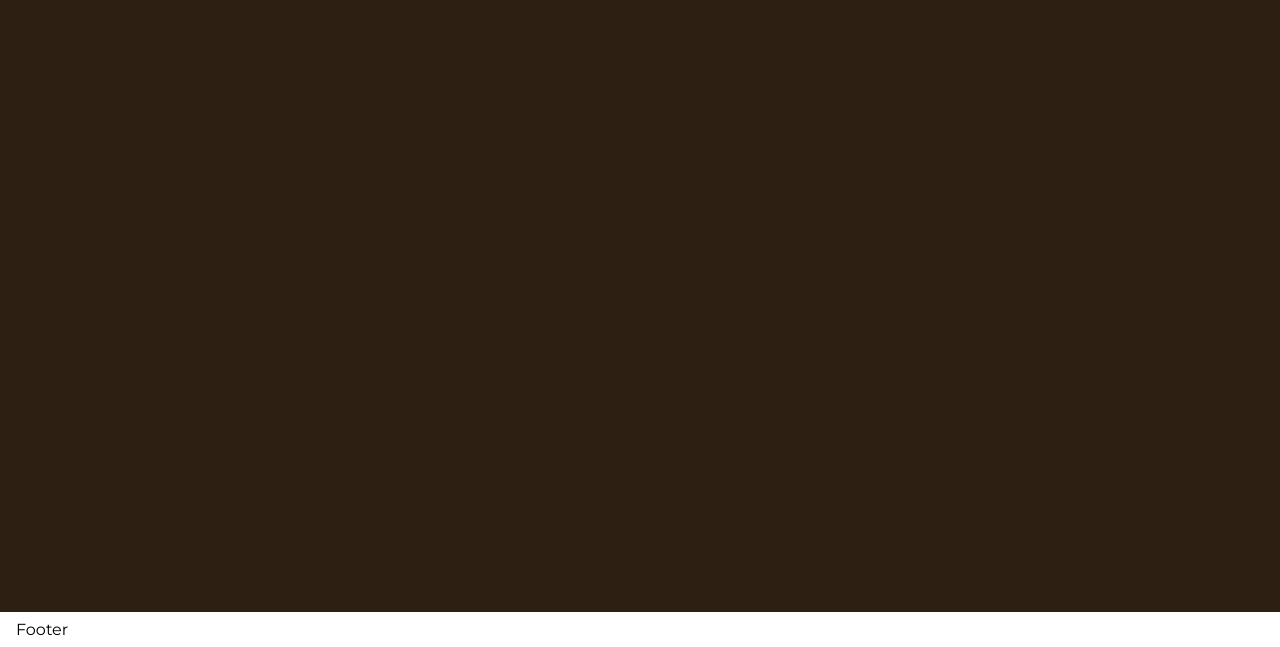
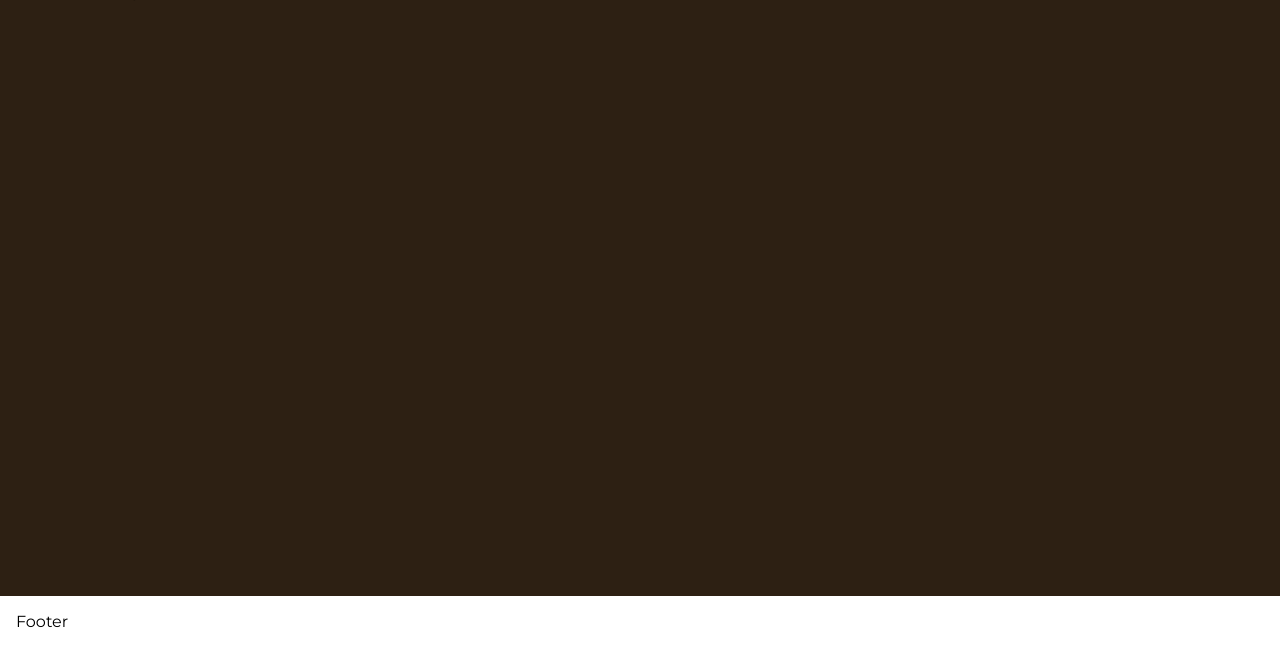
Before and after one commit to usmansbk/javascript-capstone, a website built with webpack: page src/index.html in a window 1280 px wide. Shown: the part 153-800 px from the top of the page. Built offline with nearby package versions, Linux system fonts and the light colour scheme.

Commit message:
Add footer padding

```diff
--- a/src/style.css
+++ b/src/style.css
@@ -42,7 +42,7 @@ button {
 }
 
 .app-footer {
-  padding: 8px 16px;
+  padding: 16px;
 }
 
 .navbar {
```
